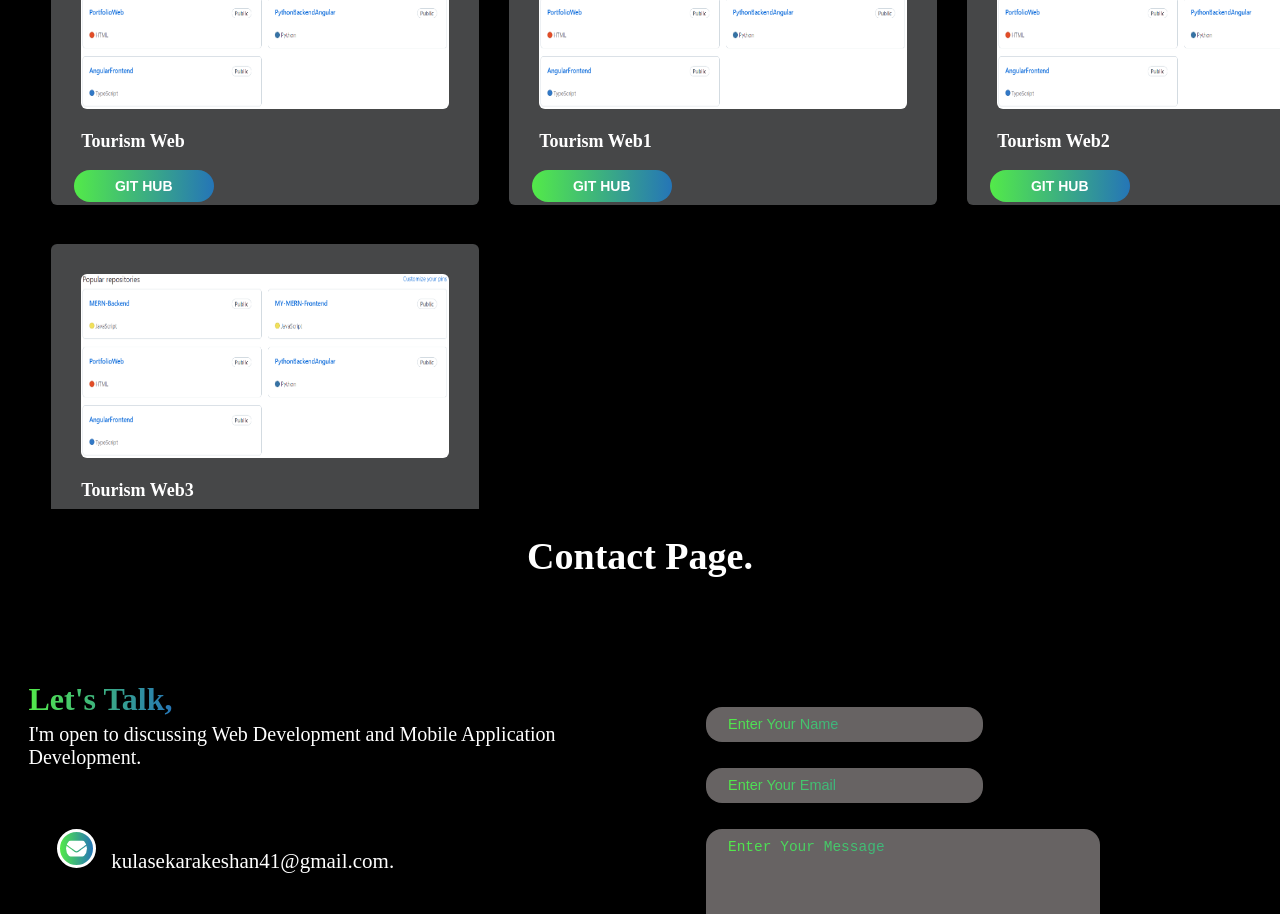
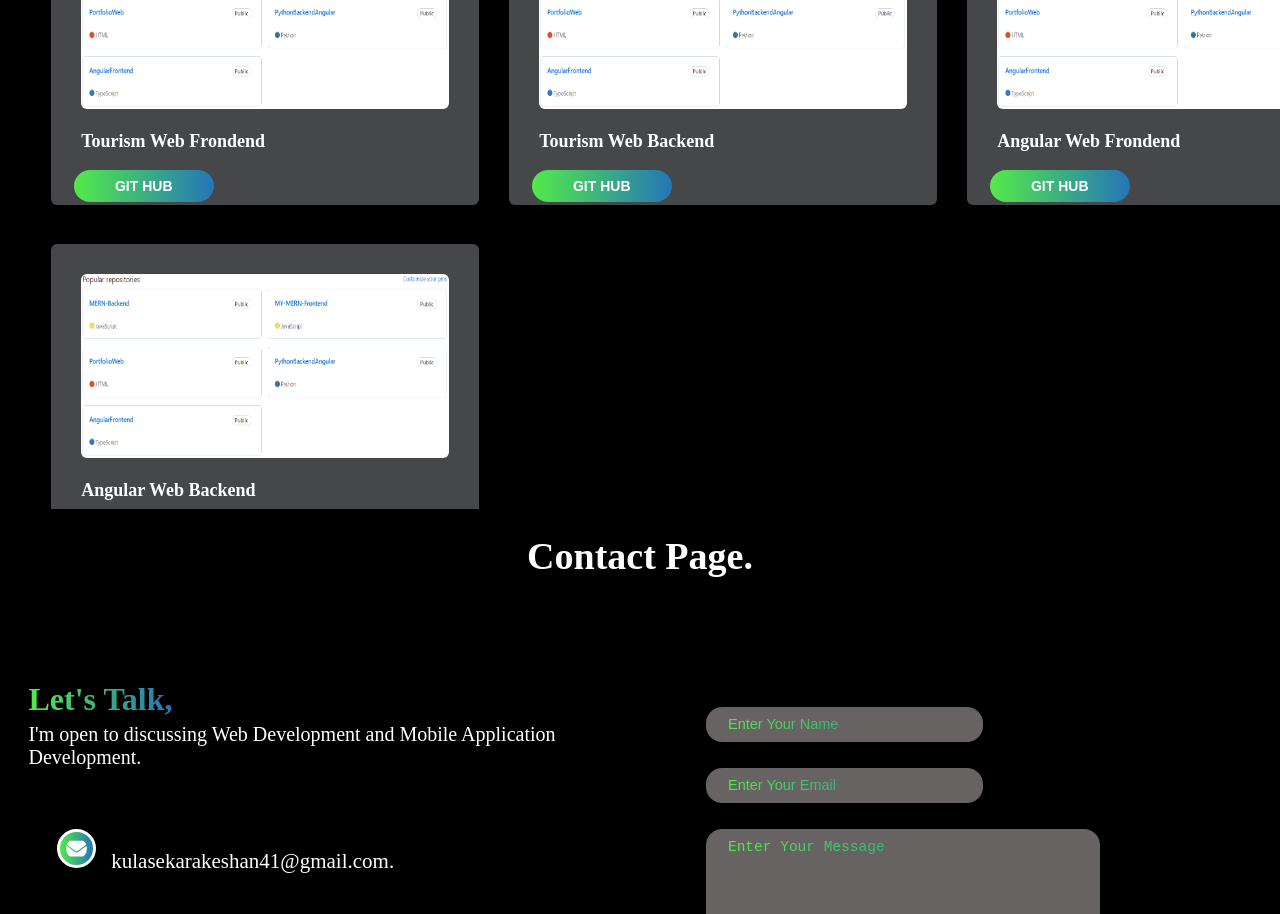
Before and after one commit to KeshaCodeolima/MY-Portfolio, a React (Create React App) app in the folder my-portfolio/: page / in a window 1280 px wide. Shown: the part 1880-2794 px from the top of the page. Built offline with nearby package versions, Linux system fonts and the light colour scheme.

Commit message:
Add the link to git hub reposotoires

```diff
--- a/my-portfolio/src/Componets/GitPage.jsx
+++ b/my-portfolio/src/Componets/GitPage.jsx
@@ -12,23 +12,31 @@ function GitPage() {
                 <div className="gitbox1">
                     <div className="gitbox">
                         <img src={GitImage} alt="gitimage" className="gitimage" />
-                        <p>Tourism Web</p>
-                        <button className="buttongit">GIT HUB</button>
+                        <p>Tourism Web Frondend</p>
+                        <a href="https://github.com/KeshaCodeolima/MY-MERN-Frontend" target="_blank" rel="noopener noreferrer" style={{textDecoration:'none'}}>
+                            <button className="buttongit">GIT HUB</button>
+                        </a>
                     </div>
                     <div className="gitbox">
                         <img src={GitImage} alt="gitimage" className="gitimage" />
-                        <p>Tourism Web1</p>
-                        <button className="buttongit">GIT HUB</button>
+                        <p>Tourism Web Backend</p>
+                        <a href="https://github.com/KeshaCodeolima/MERN-Backend" target="_blank" rel="noopener noreferrer" style={{textDecoration:'none'}}>
+                            <button className="buttongit">GIT HUB</button>
+                        </a>
                     </div>
                     <div className="gitbox">
                         <img src={GitImage} alt="gitimage" className="gitimage" />
-                        <p>Tourism Web2</p>
-                        <button className="buttongit">GIT HUB</button>
+                        <p>Angular Web Frondend</p>
+                        <a href="https://github.com/KeshaCodeolima/AngularFrontend" target="_blank" rel="noopener noreferrer" style={{textDecoration:'none'}}>
+                            <button className="buttongit">GIT HUB</button>
+                        </a>
                     </div>
                     <div className="gitbox">
                         <img src={GitImage} alt="gitimage" className="gitimage" />
-                        <p>Tourism Web3</p>
-                        <button className="buttongit">GIT HUB</button>
+                        <p>Angular Web Backend</p>
+                        <a href="https://github.com/KeshaCodeolima/PythonBackendAngular" target="_blank" rel="noopener noreferrer" style={{textDecoration:'none'}}>
+                            <button className="buttongit">GIT HUB</button>
+                        </a>
                     </div>
                 </div>
             </div>
```
